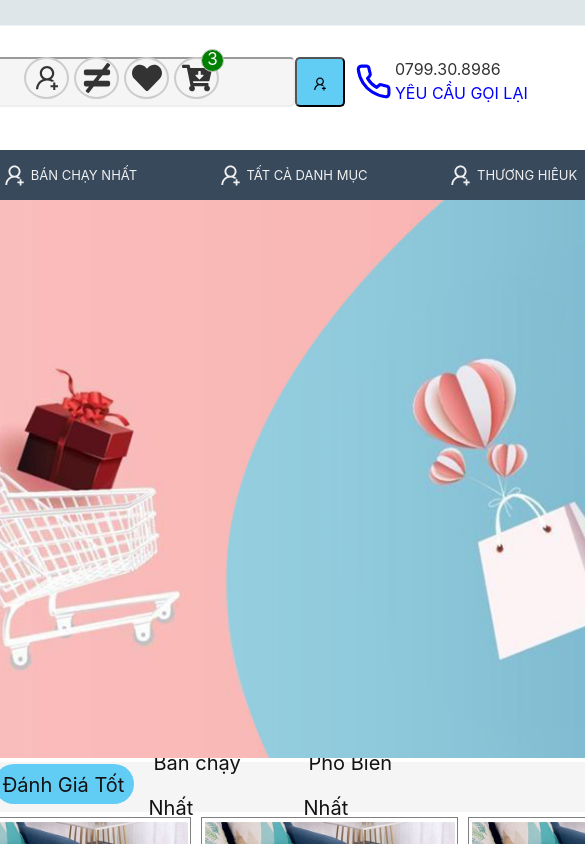
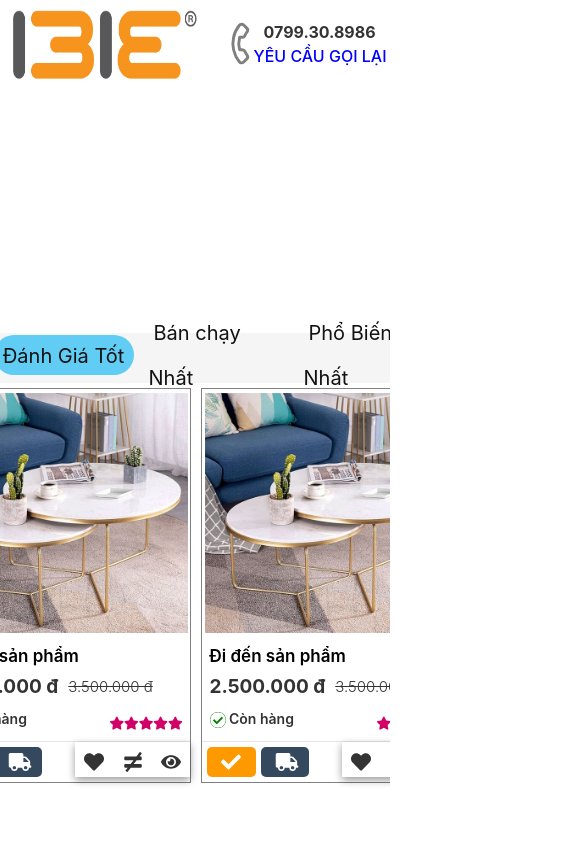
Before and after one commit to devinh2401/demo, a React (Create React App) app: page / in a window 390 px wide. Shown: the top 844 px of the page, 585 px wide, since content can reach past the window. Built offline with nearby package versions, Linux system fonts and the light colour scheme.

Commit message:
responsive day 1

```diff
--- a/public/index.html
+++ b/public/index.html
@@ -15,7 +15,6 @@
     integrity="sha384-0evHe/X+R7YkIZDRvuzKMRqM+OrBnVFBL6DOitfPri4tjfHxaWutUpFmBp4vmVor"
     crossorigin="anonymous"
   />
-  <link rel="stylesheet" href="https://pro.fontawesome.com/releases/v5.10.0/css/all.css" integrity="sha384-AYmEC3Yw5cVb3ZcuHtOA93w35dYTsvhLPVnYs9eStHfGJvOvKxVfELGroGkvsg+p" crossorigin="anonymous"/>
 
   <link rel="stylesheet" href="https://pro.fontawesome.com/releases/v5.10.0/css/all.css" integrity="sha384-AYmEC3Yw5cVb3ZcuHtOA93w35dYTsvhLPVnYs9eStHfGJvOvKxVfELGroGkvsg+p" crossorigin="anonymous"/>
 
--- a/src/App.css
+++ b/src/App.css
@@ -10,6 +10,9 @@ body {
   font-size: 16px;
   line-height: 1.5;
 }
+.container{
+  width:1600px
+}
 .head-container {
   display: flex;
   flex-direction: column;
@@ -17,6 +20,7 @@ body {
   align-items: center;
   width: 100%;
   height: 100%;
+  overflow: hidden;
 }
 li {
   text-decoration: none;
@@ -77,7 +81,11 @@ a {
   height: 100px;
   display: flex;
   padding: 7px 0px;
-
+  margin-top: 15px;
+}
+.header-content-fixed{
+  display: flex;
+  width: 100%;
 }
 .logo {
   width: 270px;
@@ -135,7 +143,7 @@ a {
   position: absolute;
   top: 12%;
   left: -40px;
-  color: blue;
+  color: gray;
 }
 .header_card-content {
   position: absolute;
@@ -193,6 +201,24 @@ a {
   /* position: relative; */
   width: 1900px;
   height: 558px;
+
+}
+.slide-banner-content img{
+  width:"1900px";
+  height:"558px"
+}
+@media(max-width: 576px){
+  .slide-banner{
+    width: 576px;
+    height: auto;
+  }
+  .slide-banner_content img{
+   width: 576px;
+  height: auto;
+  object-fit: center;
+
+
+  }
 }
 .slide-banner-content {
 }
@@ -478,3 +504,70 @@ a {
   background-color:#61cdf5
 
 }
+/* responsive mobile */
+@media  (max-width:576px) {
+  .container{
+    width: 100%;
+    margin: 5px 5px;
+  }
+  .header_top--panel{
+    display: none;
+  }
+
+  .logo{
+    width: 70%;
+    display: block;
+    position: absolute;
+    top: 30px;
+    left: 5px;
+  }
+  .logo img{
+    width: 200px;
+    height: 180px;
+  }
+
+  .header_searchbox_input{
+    display: none;
+  }
+  .header-content-fixed{
+    position: fixed;
+    top: -20px;
+    left: 0;
+  }
+  .header-call{
+    width: 35%;
+    display: block;
+    position: absolute;
+    top: 40px;
+    right: 0px;
+    /* overflow: hidden; */
+    /* border-bottom-width: 0em; */
+    /* border: #333 1px solid; */
+  }
+  .call-icon{
+    margin-left: 10px;
+    font-size: 35px;
+    transform: rotate(45deg);
+  }
+  .header_card-content{
+    display: flex;
+    justify-content: center;
+    align-items: center;
+    background-color: #F5f5f5;
+    position: absolute;
+    left: 0px;
+    width: 100%;
+    height: 50px;
+    bottom: -170px;
+    z-index: 9999;
+  }
+  .icon-cart{
+    width: 35px;
+    height: 35px;
+    margin-left: 30px;
+    border-color: #61cdf5;
+    color: #61cdf5;
+    padding: 3px;
+
+  }
+}
--- a/src/Components/Homepage.js
+++ b/src/Components/Homepage.js
@@ -76,8 +76,9 @@ function Homepage() {
               </ul>
               </div>
             </div>
-            <div className='header_content mt-4'>
-                <div className='logo'>
+            <div className='header_content container  '>
+              <div className='header-content-fixed'>
+              <div className='logo'>
                   <img src={logo} alt="logo" />
                 </div>
                 <div className='header_searchbox'>
@@ -88,11 +89,13 @@ function Homepage() {
                       </button>
                 </div>
                 <div className='header-call'>
-                  <FiPhone className='call-icon'/>
-                  <p style={{texDecoration:"underline"}}> 0799.30.8986</p>
-                  <p style={{color:"blue", marginTop:"-16px"}}> YÊU CẦU GỌI LẠI</p>
+                  <FiPhone className='call-icon'  />
+                  <p style={{texDecoration:"underline", fontWeight:"bold", marginLeft:"10px" }}> 0799.30.8986</p>
+                  <p style={{color:"blue", fontWeight:500, marginTop:"-16px"}}> YÊU CẦU GỌI LẠI</p>
 
                 </div>
+              </div>
+
               </div>
               <div className='header_card-content'>
                   <div className='icon-cart'>
--- a/src/Components/Navbar.js
+++ b/src/Components/Navbar.js
@@ -5,8 +5,8 @@ import { FiPhone } from "react-icons/fi";
 import "./navbar.css";
 function Navbar() {
   return (
-    <div className="container-nav ">
-      <div className="navbar">
+    <div className="container-nav  ">
+      <div className="navbar container">
         <Link className="navbar-item">
           <AiOutlineUserAdd size={25} />
           <span> TẤT CẢ DANH MỤC</span>
--- a/src/Components/navbar.css
+++ b/src/Components/navbar.css
@@ -3,7 +3,8 @@
     justify-content: center;
     width:1900px;
     height: 50px;
-    background-color:#38495C;
+    /* background-color:#38495C; */
+    background-color:green;
     position: relative;
 }
 .navbar{
@@ -19,3 +20,9 @@
 .navbar-item span{
     font-size: 13px;
 }
+@media  (max-width: 576px) {
+    .container-nav {
+   display: none;
+    }
+
+  }
--- a/src/Components/slidebaner.js
+++ b/src/Components/slidebaner.js
@@ -3,10 +3,10 @@ import slide2 from "../image/slide-image2.jpg";
 
 function Slidebaner() {
   return (
-    <div className='slide-banner' style={{position:"relative", width:"1900px"}}>
-          <div className='slide-banner_content'>
+    <div className='slide-banner ' style={{position:"relative", width:"1900px"}}>
+          <div className='slide-banner_content container'>
             {/* <img className='' src={slide} style={{width:"1900px", height:"558px"}}></img> */}
-            <img className='' src={slide2} style={{width:"1900px", height:"558px"}}></img>
+            <img className='' src={slide2} ></img>
             {/* <img className='' src={slide3} style={{width:"1900px", height:"558px"}}></img> */}
           </div>
         </div>
```
